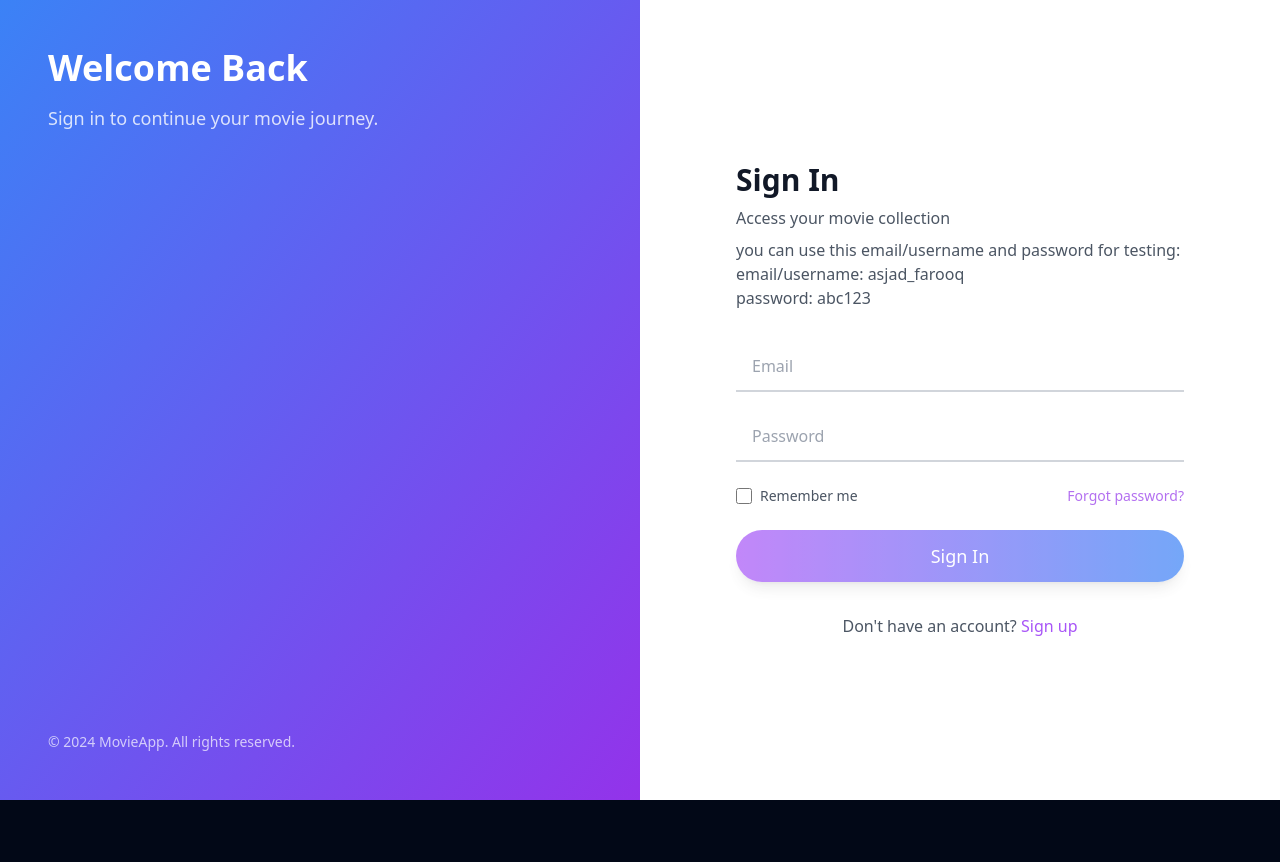
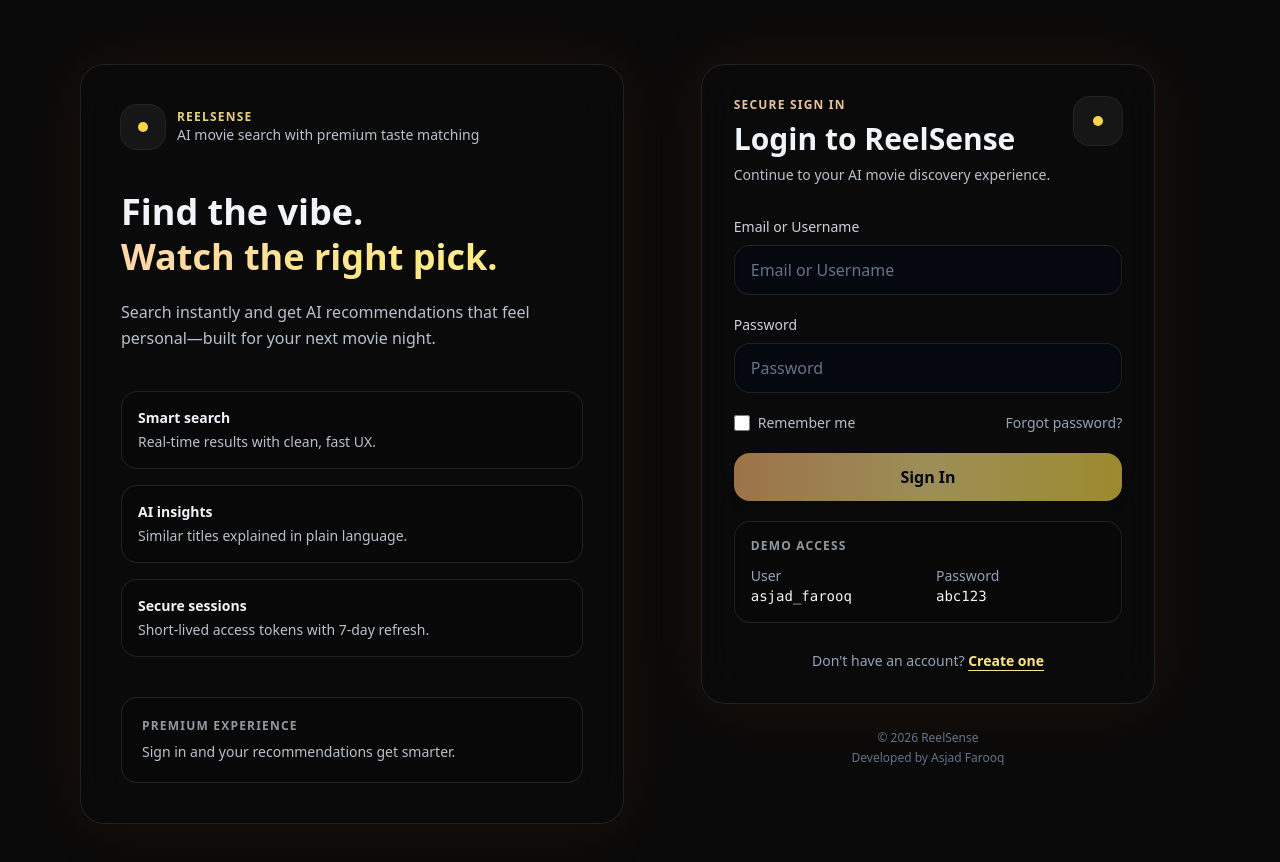
Before and after one commit to Asjadfaroq/ReelSense, a React (Vite) app: page /login in a window 1280 px wide. Shown: the top 862 px of the page. Before the commit the page ends 800 px from the top, so only its background shows below. Built offline with nearby package versions, Linux system fonts and the light colour scheme; no server answers.

Commit message:
Update footer in App component to reflect new branding and developer credit. Revamp Login component with a modern design, enhanced user experience, and improved layout for better accessibility and aesthetics.

```diff
--- a/src/App.tsx
+++ b/src/App.tsx
@@ -356,7 +356,11 @@ function App() {
             </div>
           </div>
           <div className="border-t border-slate-800 pt-8 text-center text-slate-500 text-sm">
-            <p>&copy; {new Date().getFullYear()} CineVerse AI. All rights reserved.</p>
+            <p>
+              &copy; 2026 ReelSense
+              <br />
+              Developed by Asjad Farooq
+            </p>
           </div>
         </div>
       </footer>
--- a/src/components/login.tsx
+++ b/src/components/login.tsx
@@ -57,130 +57,190 @@ const Login = () => {
   }, [navigate]);
 
   return (
-    <div className="min-h-screen flex flex-col md:flex-row">
-      {/* Left Panel - Decorative */}
-      <div className="hidden md:flex md:w-1/2 bg-gradient-to-br from-blue-500 to-purple-600 p-12 flex-col justify-between">
-        <div className="text-white">
-          <h1 className="text-4xl font-bold mb-4">Welcome Back</h1>
-          <p className="text-lg opacity-80">Sign in to continue your movie journey.</p>
-
+    <div className="min-h-screen relative overflow-hidden bg-neutral-950 text-slate-100">
+      {/* Premium luxury backdrop (no blue tones) */}
+        <div className="absolute inset-0 -z-10">
+        <div className="absolute -top-28 left-1/2 h-72 w-[56rem] -translate-x-1/2 rounded-full bg-[radial-gradient(circle_at_center,rgba(249,115,22,0.18),transparent_60%)]" />
+        <div className="absolute top-20 -left-24 h-80 w-80 rounded-full bg-[radial-gradient(circle_at_center,rgba(245,158,11,0.16),transparent_60%)] blur-2xl" />
+        <div className="absolute bottom-0 right-0 h-[34rem] w-[30rem] rounded-full bg-[radial-gradient(circle_at_center,rgba(236,72,153,0.10),transparent_60%)] blur-2xl" />
+        <div className="absolute inset-0 bg-[linear-gradient(to_bottom,rgba(0,0,0,0.0),rgba(0,0,0,0.88))]" />
       </div>
 
-        <div className="text-white/70 text-sm">
-          © 2024 MovieApp. All rights reserved.
+      <div className="relative z-10 mx-auto max-w-6xl px-4 py-12 sm:py-16">
+        <div className="grid gap-8 lg:grid-cols-2 lg:items-start">
+          {/* Left supporting glass card */}
+          <section className="hidden lg:block rounded-3xl border border-white/10 bg-white/4 backdrop-blur-xl p-10 shadow-[0_0_70px_rgba(249,115,22,0.08)]">
+            <div className="flex items-center gap-3">
+              <span className="inline-flex h-11 w-11 items-center justify-center rounded-2xl bg-white/5 ring-1 ring-white/10">
+                <span className="h-2.5 w-2.5 rounded-full bg-amber-300" />
+              </span>
+              <div>
+                <div className="text-xs font-semibold tracking-widest text-amber-200/90 uppercase">
+                  ReelSense
+                </div>
+                <div className="text-sm text-slate-300/90">AI movie search with premium taste matching</div>
               </div>
             </div>
 
-      {/* Right Panel - Login Form */}
-      <div className="w-full md:w-1/2 flex items-center justify-center p-6 bg-white">
-        <div className="w-full max-w-md space-y-8">
-          <div className="text-center md:text-left">
-            <h2 className="text-3xl font-bold text-gray-900">Sign In</h2>
-            <p className="mt-2 text-gray-600">Access your movie collection</p>
-            <p className='mt-2 text-gray-600'>
-            you can use this email/username and password for testing:
-            <br />
-            email/username: asjad_farooq
-            <br />
-            password: abc123
+              <h1 className="mt-10 text-4xl font-bold leading-tight">
+              Find the vibe.
+              <span className="block bg-gradient-to-r from-orange-200 via-amber-200 to-yellow-200 bg-clip-text text-transparent">
+                Watch the right pick.
+              </span>
+            </h1>
+
+            <p className="mt-5 text-slate-300/90 leading-relaxed">
+              Search instantly and get AI recommendations that feel personal—built for your next movie night.
+            </p>
+
+            <div className="mt-10 space-y-4">
+              <div className="rounded-2xl border border-white/10 bg-black/20 p-4">
+                <div className="text-sm font-semibold">Smart search</div>
+                <div className="mt-1 text-sm text-slate-300/90">Real-time results with clean, fast UX.</div>
+              </div>
+              <div className="rounded-2xl border border-white/10 bg-black/20 p-4">
+                <div className="text-sm font-semibold">AI insights</div>
+                <div className="mt-1 text-sm text-slate-300/90">Similar titles explained in plain language.</div>
+              </div>
+              <div className="rounded-2xl border border-white/10 bg-black/20 p-4">
+                <div className="text-sm font-semibold">Secure sessions</div>
+                <div className="mt-1 text-sm text-slate-300/90">Short-lived access tokens with 7-day refresh.</div>
+              </div>
+            </div>
+
+            <div className="mt-10 rounded-2xl border border-white/10 bg-black/15 p-5">
+              <div className="text-xs font-semibold uppercase tracking-widest text-slate-300/70">
+                Premium experience
+              </div>
+              <div className="mt-2 text-sm text-slate-300/90">
+                Sign in and your recommendations get smarter.
+              </div>
+            </div>
+          </section>
+
+          {/* Right main login glass card */}
+          <div className="flex flex-col items-center">
+          <section className="rounded-3xl border border-white/10 bg-white/4 backdrop-blur-xl p-6 shadow-[0_0_70px_rgba(249,115,22,0.09)] sm:p-8">
+            <div className="flex items-start justify-between gap-6">
+              <div>
+                <div className="text-xs font-semibold tracking-widest text-orange-200/90 uppercase">
+                  Secure sign in
+                </div>
+                <h2 className="mt-2 text-3xl font-bold">Login to ReelSense</h2>
+                <p className="mt-2 text-sm text-slate-300/90">
+                  Continue to your AI movie discovery experience.
                 </p>
               </div>
+              <div className="hidden sm:flex h-12 w-12 items-center justify-center rounded-2xl bg-white/5 ring-1 ring-white/10">
+                <span className="h-2.5 w-2.5 rounded-full bg-amber-300" />
+              </div>
+            </div>
 
-          {/* Show error message if authentication failed */}
+            {/* Error / success */}
             {auth?.authStatus?.iserror && (
-            <div className="bg-red-50 text-red-600 p-4 rounded-md border-l-4 border-red-500">
+              <div className="mt-6 rounded-2xl border border-red-400/20 bg-red-500/10 p-4 text-sm text-red-200">
+                {auth.authStatus.message}
+              </div>
+            )}
+            {auth?.authStatus?.issuccess && (
+              <div className="mt-6 rounded-2xl border border-amber-400/20 bg-amber-500/10 p-4 text-sm text-amber-200">
                 {auth.authStatus.message}
               </div>
             )}
 
-          {/* Show success message if needed */}
-          {auth?.authStatus?.issuccess && (
-            <div className="bg-green-50 text-green-600 p-4 rounded-md border-l-4 border-green-500">
-              {auth.authStatus.message}
-            </div>
-          )}
-
-          <form className="mt-8 space-y-6">
-            <div className="space-y-5">
-              <div>
-                <div className="relative">
+            <form className="mt-8 space-y-5" onSubmit={handlesubmit}>
+              <div className="space-y-2">
+                <label htmlFor="email" className="block text-sm font-medium text-slate-200/90">
+                  Email or Username
+                </label>
                 <input
                   id="email"
-                    className="peer w-full px-4 py-3 border-b-2 border-gray-300 placeholder-transparent focus:outline-none focus:border-purple-500 transition-colors"
                   type="text"
+                    className="w-full rounded-2xl bg-slate-950/40 border border-white/10 px-4 py-3 text-slate-100 placeholder:text-slate-500 outline-none focus:ring-2 focus:ring-orange-300/40"
                   placeholder="Email or Username"
                   value={input.email}
                   onChange={handlechange}
                   name="email"
+                  autoComplete="username"
                 />
-                  <label
-                    htmlFor="email"
-                    className="absolute left-4 -top-5 text-sm text-gray-600 peer-placeholder-shown:text-base peer-placeholder-shown:text-gray-400 peer-placeholder-shown:top-3 transition-all peer-focus:-top-5 peer-focus:text-sm peer-focus:text-purple-500"
-                  >
-                    Email
-                  </label>
-                </div>
               </div>
 
-              <div>
-                <div className="relative">
+              <div className="space-y-2">
+                <label htmlFor="password" className="block text-sm font-medium text-slate-200/90">
+                  Password
+                </label>
                 <input
                   id="password"
-                    className="peer w-full px-4 py-3 border-b-2 border-gray-300 placeholder-transparent focus:outline-none focus:border-purple-500 transition-colors"
                   type="password"
+                    className="w-full rounded-2xl bg-slate-950/40 border border-white/10 px-4 py-3 text-slate-100 placeholder:text-slate-500 outline-none focus:ring-2 focus:ring-orange-300/40"
                   placeholder="Password"
                   value={input.password}
                   onChange={handlechange}
                   name="password"
+                  autoComplete="current-password"
                 />
-                  <label
-                    htmlFor="password"
-                    className="absolute left-4 -top-5 text-sm text-gray-600 peer-placeholder-shown:text-base peer-placeholder-shown:text-gray-400 peer-placeholder-shown:top-3 transition-all peer-focus:-top-5 peer-focus:text-sm peer-focus:text-purple-500"
+              </div>
+
+              <div className="flex items-center justify-between gap-4">
+                <label className="flex items-center gap-2 text-sm text-slate-300/90 select-none">
+                  <input
+                    id="remember-me"
+                    name="remember-me"
+                    type="checkbox"
+                  className="h-4 w-4 rounded border-white/20 bg-slate-950/40 text-orange-200 focus:ring-orange-300/40"
+                  />
+                  Remember me
+                </label>
+                <div className="text-sm text-slate-400">
+                  Forgot password?
+                </div>
+              </div>
+
+              <button
+                type="submit"
+                disabled={auth?.authStatus?.isloading || !input.password}
+                  className={`w-full rounded-2xl bg-gradient-to-r from-orange-300 via-amber-200 to-yellow-300 text-slate-950 py-3 font-semibold shadow-lg shadow-orange-500/12 transition-all duration-200 ${
+                  auth?.authStatus?.isloading || !input.password
+                    ? 'opacity-60 cursor-not-allowed'
+                    : 'hover:brightness-110 hover:shadow-orange-500/30'
+                }`}
               >
-                    Password
-                  </label>
+                {auth?.authStatus?.isloading ? 'Signing in...' : 'Sign In'}
+              </button>
+
+              <div className="mt-2 rounded-2xl border border-white/10 bg-black/15 p-4">
+                <div className="text-xs font-semibold uppercase tracking-widest text-slate-300/70">
+                  Demo access
+                </div>
+                <div className="mt-3 grid grid-cols-2 gap-4 text-sm">
+                  <div>
+                    <div className="text-slate-400">User</div>
+                    <div className="font-mono text-slate-100">asjad_farooq</div>
+                  </div>
+                  <div>
+                    <div className="text-slate-400">Password</div>
+                    <div className="font-mono text-slate-100">abc123</div>
                   </div>
                 </div>
               </div>
 
-            <div className="flex items-center justify-between">
-              <div className="flex items-center">
-                <input
-                  id="remember-me"
-                  name="remember-me"
-                  type="checkbox"
-                  className="h-4 w-4 text-purple-600 focus:ring-purple-500 border-gray-300 rounded"
-                />
-                <label htmlFor="remember-me" className="ml-2 block text-sm text-gray-600">
-                  Remember me
-                </label>
+              <div className="pt-2 text-center text-sm text-slate-400">
+                Don&apos;t have an account?{' '}
+                <Link
+                  to="/signup"
+                  className="font-semibold text-amber-200 hover:text-amber-100 underline underline-offset-4"
+                >
+                  Create one
+                </Link>
               </div>
 
-              <div className="text-sm">
-                <span className="font-medium text-purple-600 opacity-70">
-                  Forgot password?
-                </span>
+            </form>
+          </section>
+          <div className="mt-6 text-center text-[12px] leading-relaxed text-slate-500">
+            © 2026 ReelSense
+            <br />
+            Developed by Asjad Farooq
           </div>
-            </div>
-
-            <button
-              onClick={handlesubmit}
-              disabled={auth?.authStatus?.isloading || !input.password}
-              className={`w-full bg-gradient-to-r from-purple-500 to-blue-500 text-white py-3 rounded-full hover:opacity-90 font-medium text-lg shadow-lg hover:shadow-xl transform hover:-translate-y-0.5 transition-all duration-200 ${
-                auth?.authStatus?.isloading || !input.password ? 'opacity-70 cursor-not-allowed' : ''
-              }`}
-            >
-              {auth?.authStatus?.isloading ? 'Signing in...' : 'Sign In'}
-            </button>
-          </form>
-
-          <div className="text-center">
-            <p className="text-gray-600">
-              Don't have an account?{" "}
-              <Link to="/signup" className="text-purple-500 hover:text-purple-700 font-medium">
-                Sign up
-              </Link>
-            </p>
           </div>
         </div>
       </div>
```
Lines whose indentation alone changed are shown as unchanged.
